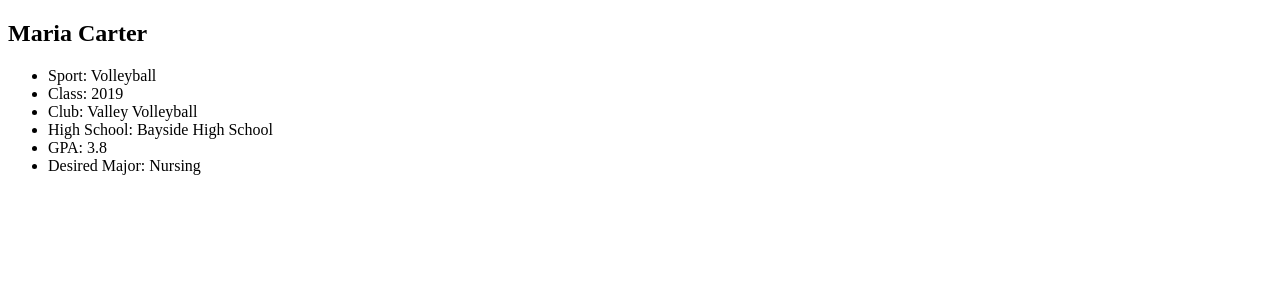
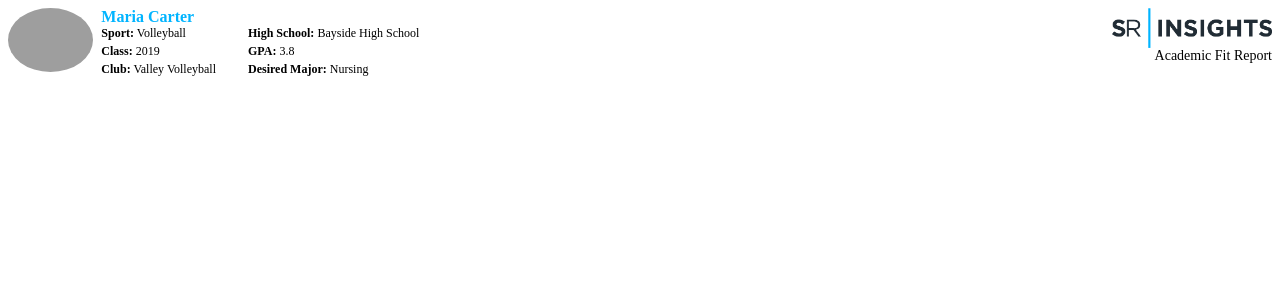
Before and after one commit to GusOhnesorge/sports-stats, a Vue app: page / in a window 1280 px wide. Shown: the top 300 px of the page. Built offline with nearby package versions, Linux system fonts and the light colour scheme; grey boxes are pictures that could not be loaded.

Commit message:
Update AcademicFitReport.vue to use new component

```diff
--- a/src/components/AcademicFitReport.vue
+++ b/src/components/AcademicFitReport.vue
@@ -1,38 +1,12 @@
 <template>
-  <div>
-    <div class="info">
-      <h2>{{ athlete.name }}</h2>
-      <ul>
-        <li>
-          <label>Sport:</label>
-          {{ athlete.sport }}
-        </li>
-        <li>
-          <label>Class:</label>
-          {{ athlete.grad_year }}
-        </li>
-        <li>
-          <label>Club:</label>
-          {{ athlete.club.name }}
-        </li>
-        <li>
-          <label>High School:</label>
-          {{ athlete.high_school.name }}
-        </li>
-        <li>
-          <label>GPA:</label>
-          {{ athlete.gpa }}
-        </li>
-        <li>
-          <label>Desired Major:</label>
-          {{ athlete.major }}
-        </li>
-      </ul>
-    </div>
+  <div class="academic-fit-report">
+    <AthleteHeader :athlete="athlete" />
   </div>
 </template>
 
 <script>
+import AthleteHeader from "./AthleteHeader.vue";
+
 export default {
   name: "AcademicFitReport",
   props: {
@@ -40,6 +14,7 @@
       type: Object,
       required: false
     }
-  }
+  },
+  components: { AthleteHeader }
 };
 </script>
```
